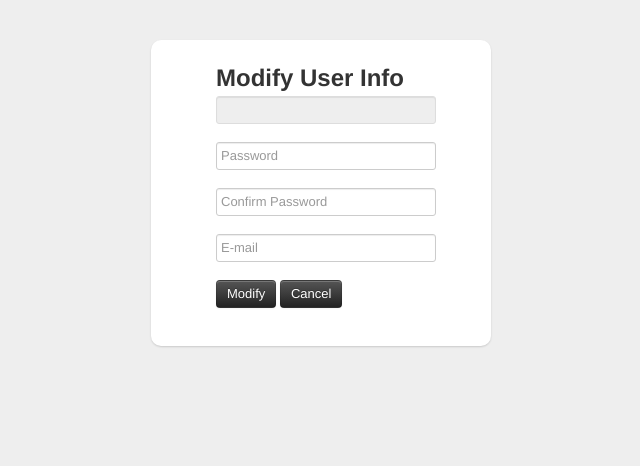
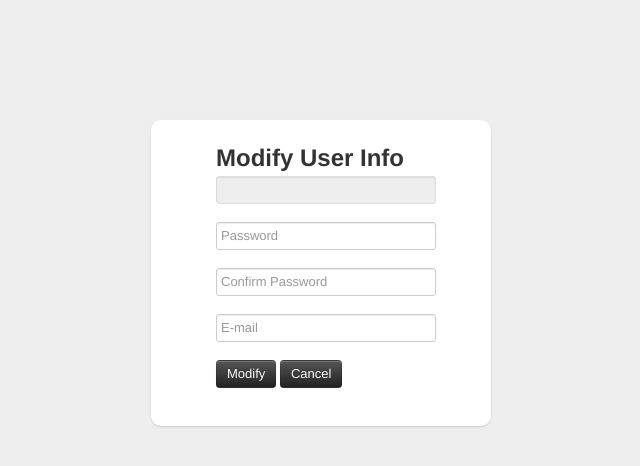
Before and after one commit to fm100/SugarCream, a Django app: template templates/registration/modify.html in a window 1280 px wide. Shown: the top 466 px of the page, without its empty margins (319-959 px from the left). Run offline with Django 3.2, Linux system fonts and the light colour scheme; the template is opened without the code that fills it, so the values that code supplies are empty.

Commit message:
add more padding on top

```diff
--- a/templates/registration/modify.html
+++ b/templates/registration/modify.html
@@ -6,7 +6,7 @@
     background-color: #eee;
   }
   body {
-    padding-top: 40px;
+    padding-top: 120px;
   }
   .container {
     width: 300px;
```
